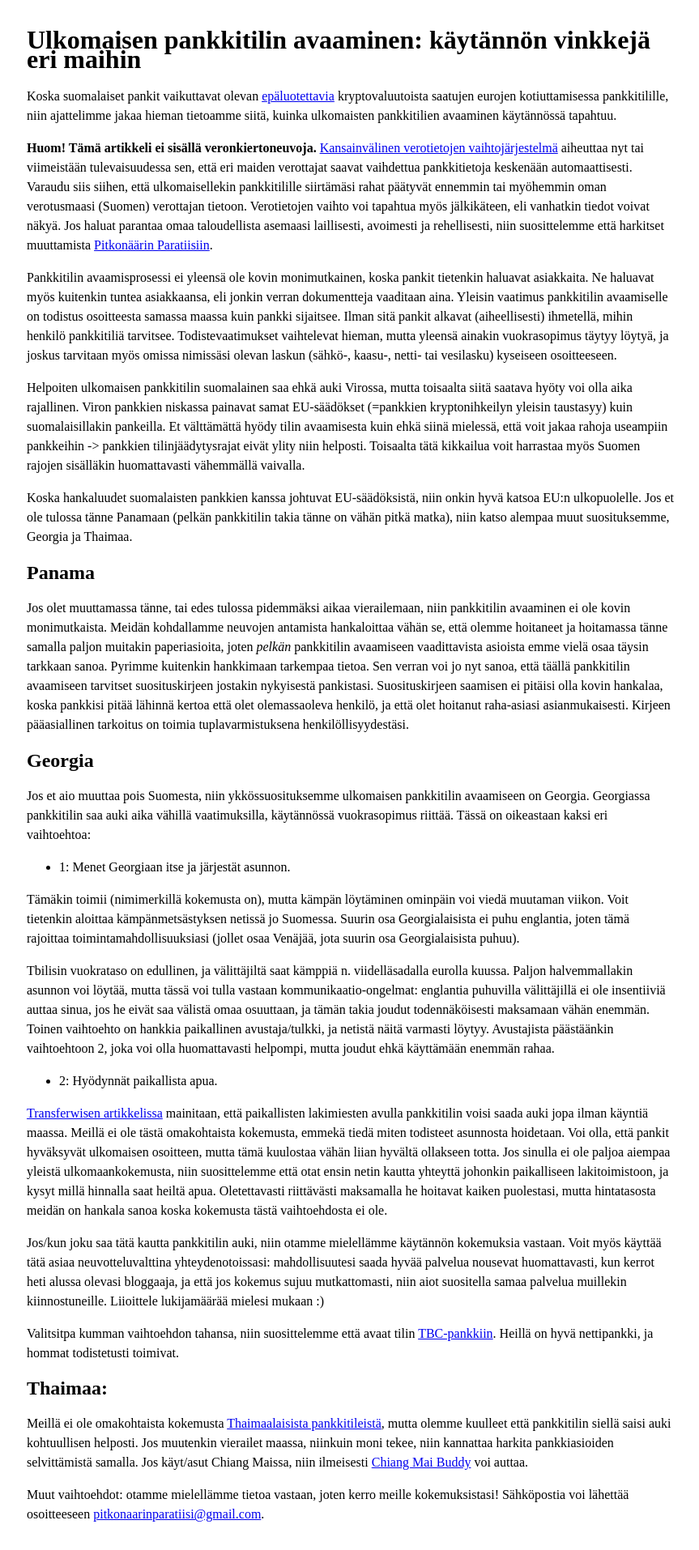
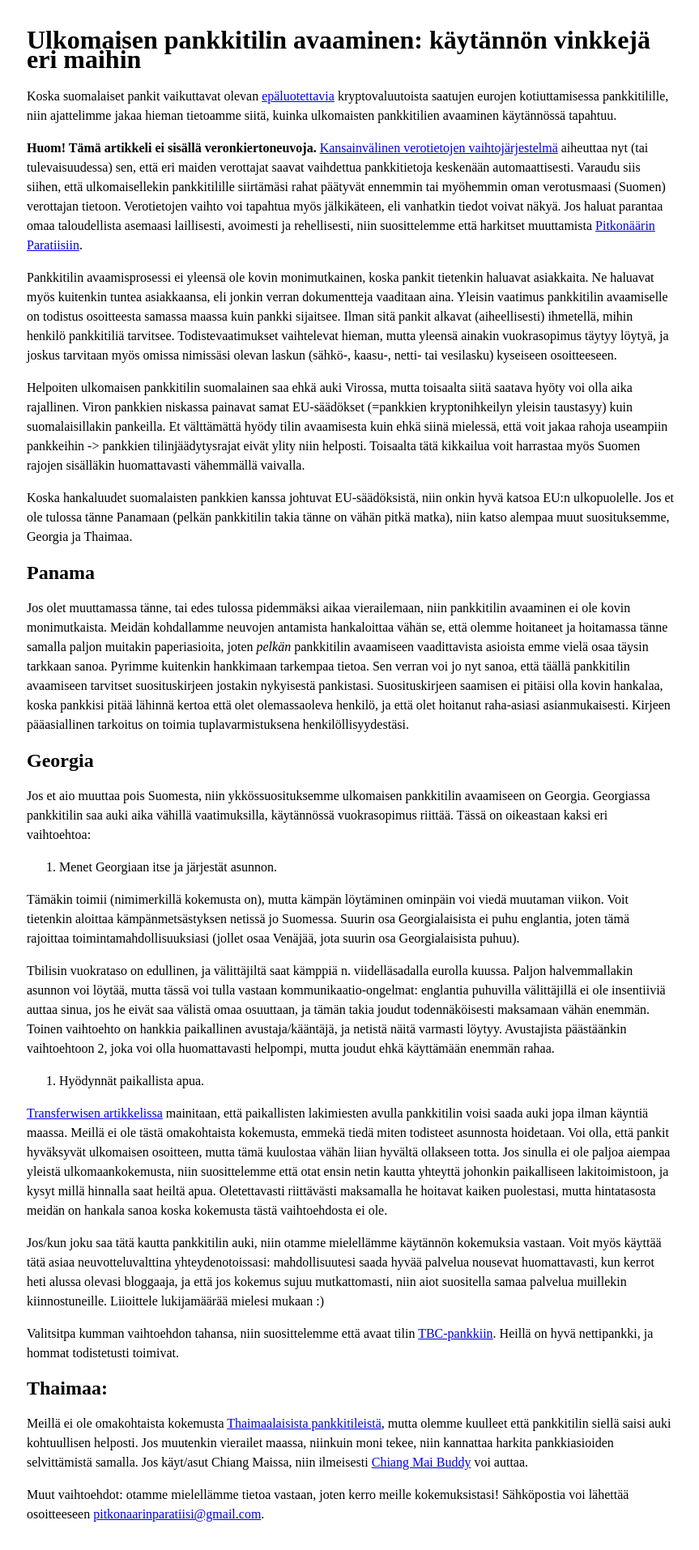
Before and after one commit to pitkonaarinparatiisi/pitkonaarinparatiisi.github.io, a Jekyll site: the page built from pankkitili-ulkomailta.md, in a window 1280 px wide. Shown: the whole page at 81% size, without its empty margins (207-1070 px from the left). Built offline with Jekyll 4.4.1, drawn with Linux system fonts in a browser that asks for light colours; our own code applies the rules of GitHub Pages for plain Markdown files.

Commit message:
Update pankkitili-ulkomailta.md

```diff
--- a/pankkitili-ulkomailta.md
+++ b/pankkitili-ulkomailta.md
@@ -2,7 +2,7 @@
 
 Koska suomalaiset pankit vaikuttavat olevan [epäluotettavia](https://forum.bittiraha.fi/t/helsingin-op-jaadytti-tilini-myyntivoittoja-koskevien-talletusten-vuoksi) kryptovaluutoista saatujen eurojen kotiuttamisessa pankkitilille, niin ajattelimme jakaa hieman tietoamme siitä, kuinka ulkomaisten pankkitilien avaaminen käytännössä tapahtuu.
 
-**Huom! Tämä artikkeli ei sisällä veronkiertoneuvoja.** [Kansainvälinen verotietojen vaihtojärjestelmä](https://www.youtube.com/watch?v=qZQ-WkM7puI) aiheuttaa nyt tai viimeistään tulevaisuudessa sen, että eri maiden verottajat saavat vaihdettua pankkitietoja keskenään automaattisesti. Varaudu siis siihen, että ulkomaisellekin pankkitilille siirtämäsi rahat päätyvät ennemmin tai myöhemmin oman verotusmaasi (Suomen) verottajan tietoon. Verotietojen vaihto voi tapahtua myös jälkikäteen, eli vanhatkin tiedot voivat näkyä. Jos haluat parantaa omaa taloudellista asemaasi laillisesti, avoimesti ja rehellisesti, niin suosittelemme että harkitset muuttamista [Pitkonäärin Paratiisiin](http://www.pitkonaarinparatiisi.info/).
+**Huom! Tämä artikkeli ei sisällä veronkiertoneuvoja.** [Kansainvälinen verotietojen vaihtojärjestelmä](https://www.youtube.com/watch?v=qZQ-WkM7puI) aiheuttaa nyt (tai tulevaisuudessa) sen, että eri maiden verottajat saavat vaihdettua pankkitietoja keskenään automaattisesti. Varaudu siis siihen, että ulkomaisellekin pankkitilille siirtämäsi rahat päätyvät ennemmin tai myöhemmin oman verotusmaasi (Suomen) verottajan tietoon. Verotietojen vaihto voi tapahtua myös jälkikäteen, eli vanhatkin tiedot voivat näkyä. Jos haluat parantaa omaa taloudellista asemaasi laillisesti, avoimesti ja rehellisesti, niin suosittelemme että harkitset muuttamista [Pitkonäärin Paratiisiin](http://www.pitkonaarinparatiisi.info/).
 
 Pankkitilin avaamisprosessi ei yleensä ole kovin monimutkainen, koska pankit tietenkin haluavat asiakkaita. Ne haluavat myös kuitenkin tuntea asiakkaansa, eli jonkin verran dokumentteja vaaditaan aina. Yleisin vaatimus pankkitilin avaamiselle on todistus osoitteesta samassa maassa kuin pankki sijaitsee. Ilman sitä pankit alkavat (aiheellisesti) ihmetellä, mihin henkilö pankkitiliä tarvitsee. Todistevaatimukset vaihtelevat hieman, mutta yleensä ainakin vuokrasopimus täytyy löytyä, ja joskus tarvitaan myös omissa nimissäsi olevan laskun (sähkö-, kaasu-, netti- tai vesilasku) kyseiseen osoitteeseen.
 
@@ -19,19 +19,19 @@ Jos olet muuttamassa tänne, tai edes tulossa pidemmäksi aikaa vierailemaan, ni
 Jos et aio muuttaa pois Suomesta, niin ykkössuosituksemme ulkomaisen pankkitilin avaamiseen on Georgia.
 Georgiassa pankkitilin saa auki aika vähillä vaatimuksilla, käytännössä vuokrasopimus riittää. Tässä on oikeastaan kaksi eri vaihtoehtoa:
 
-* 1: Menet Georgiaan itse ja järjestät asunnon.
+1. Menet Georgiaan itse ja järjestät asunnon.
 
-Tämäkin toimii (nimimerkillä kokemusta on), mutta kämpän löytäminen ominpäin voi viedä muutaman viikon. Voit tietenkin aloittaa kämpänmetsästyksen netissä jo Suomessa. Suurin osa Georgialaisista ei puhu englantia, joten tämä rajoittaa toimintamahdollisuuksiasi (jollet osaa Venäjää, jota suurin osa Georgialaisista puhuu).
+ Tämäkin toimii (nimimerkillä kokemusta on), mutta kämpän löytäminen ominpäin voi viedä muutaman viikon. Voit tietenkin aloittaa kämpänmetsästyksen netissä jo Suomessa. Suurin osa Georgialaisista ei puhu englantia, joten tämä rajoittaa toimintamahdollisuuksiasi (jollet osaa Venäjää, jota suurin osa Georgialaisista puhuu).
 
-Tbilisin vuokrataso on edullinen, ja välittäjiltä saat kämppiä n. viidelläsadalla eurolla kuussa. Paljon halvemmallakin asunnon voi löytää, mutta tässä voi tulla vastaan kommunikaatio-ongelmat: englantia puhuvilla välittäjillä ei ole insentiiviä auttaa sinua, jos he eivät saa välistä omaa osuuttaan, ja tämän takia joudut todennäköisesti maksamaan vähän enemmän. Toinen vaihtoehto on hankkia paikallinen avustaja/tulkki, ja netistä näitä varmasti löytyy. Avustajista päästäänkin vaihtoehtoon 2, joka voi olla huomattavasti helpompi, mutta joudut ehkä käyttämään enemmän rahaa.
+ Tbilisin vuokrataso on edullinen, ja välittäjiltä saat kämppiä n. viidelläsadalla eurolla kuussa. Paljon halvemmallakin asunnon voi löytää, mutta tässä voi tulla vastaan kommunikaatio-ongelmat: englantia puhuvilla välittäjillä ei ole insentiiviä auttaa sinua, jos he eivät saa välistä omaa osuuttaan, ja tämän takia joudut todennäköisesti maksamaan vähän enemmän. Toinen vaihtoehto on hankkia paikallinen avustaja/kääntäjä, ja netistä näitä varmasti löytyy. Avustajista päästäänkin vaihtoehtoon 2, joka voi olla huomattavasti helpompi, mutta joudut ehkä käyttämään enemmän rahaa.
 
-* 2: Hyödynnät paikallista apua.
+2. Hyödynnät paikallista apua.
 
-[Transferwisen artikkelissa](https://transferwise.com/gb/blog/opening-a-bank-account-in-georgia) mainitaan, että paikallisten lakimiesten avulla pankkitilin voisi saada auki jopa ilman käyntiä maassa. Meillä ei ole tästä omakohtaista kokemusta, emmekä tiedä miten todisteet asunnosta hoidetaan. Voi olla, että pankit hyväksyvät ulkomaisen osoitteen, mutta tämä kuulostaa vähän liian hyvältä ollakseen totta. Jos sinulla ei ole paljoa aiempaa yleistä ulkomaankokemusta, niin suosittelemme että otat ensin netin kautta yhteyttä johonkin paikalliseen lakitoimistoon, ja kysyt millä hinnalla saat heiltä apua. Oletettavasti riittävästi maksamalla he hoitavat kaiken puolestasi, mutta hintatasosta meidän on hankala sanoa koska kokemusta tästä vaihtoehdosta ei ole.
+ [Transferwisen artikkelissa](https://transferwise.com/gb/blog/opening-a-bank-account-in-georgia) mainitaan, että paikallisten lakimiesten avulla pankkitilin voisi saada auki jopa ilman käyntiä maassa. Meillä ei ole tästä omakohtaista kokemusta, emmekä tiedä miten todisteet asunnosta hoidetaan. Voi olla, että pankit hyväksyvät ulkomaisen osoitteen, mutta tämä kuulostaa vähän liian hyvältä ollakseen totta. Jos sinulla ei ole paljoa aiempaa yleistä ulkomaankokemusta, niin suosittelemme että otat ensin netin kautta yhteyttä johonkin paikalliseen lakitoimistoon, ja kysyt millä hinnalla saat heiltä apua. Oletettavasti riittävästi maksamalla he hoitavat kaiken puolestasi, mutta hintatasosta meidän on hankala sanoa koska kokemusta tästä vaihtoehdosta ei ole.
 
-Jos/kun joku saa tätä kautta pankkitilin auki, niin otamme mielellämme käytännön kokemuksia vastaan. Voit myös käyttää tätä asiaa neuvotteluvalttina yhteydenotoissasi: mahdollisuutesi saada hyvää palvelua nousevat huomattavasti, kun kerrot heti alussa olevasi bloggaaja, ja että jos kokemus sujuu mutkattomasti, niin aiot suositella samaa palvelua muillekin kiinnostuneille. Liioittele lukijamäärää mielesi mukaan :)
+ Jos/kun joku saa tätä kautta pankkitilin auki, niin otamme mielellämme käytännön kokemuksia vastaan. Voit myös käyttää tätä asiaa neuvotteluvalttina yhteydenotoissasi: mahdollisuutesi saada hyvää palvelua nousevat huomattavasti, kun kerrot heti alussa olevasi bloggaaja, ja että jos kokemus sujuu mutkattomasti, niin aiot suositella samaa palvelua muillekin kiinnostuneille. Liioittele lukijamäärää mielesi mukaan :)
 
-Valitsitpa kumman vaihtoehdon tahansa, niin suosittelemme että avaat tilin [TBC-pankkiin](http://www.tbcbank.ge/web/en/web/guest/personal-banking). Heillä on hyvä nettipankki, ja hommat todistetusti toimivat.
+ Valitsitpa kumman vaihtoehdon tahansa, niin suosittelemme että avaat tilin [TBC-pankkiin](http://www.tbcbank.ge/web/en/web/guest/personal-banking). Heillä on hyvä nettipankki, ja hommat todistetusti toimivat.
 
 ## Thaimaa:
 
```
